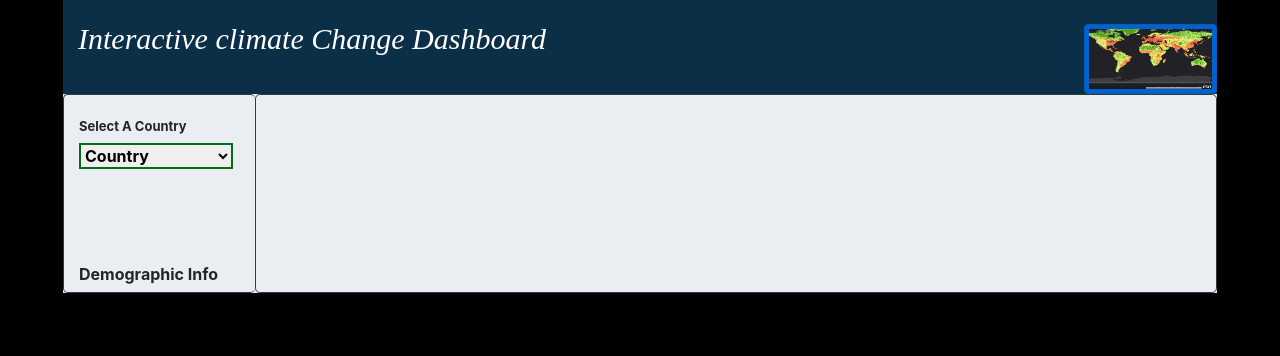
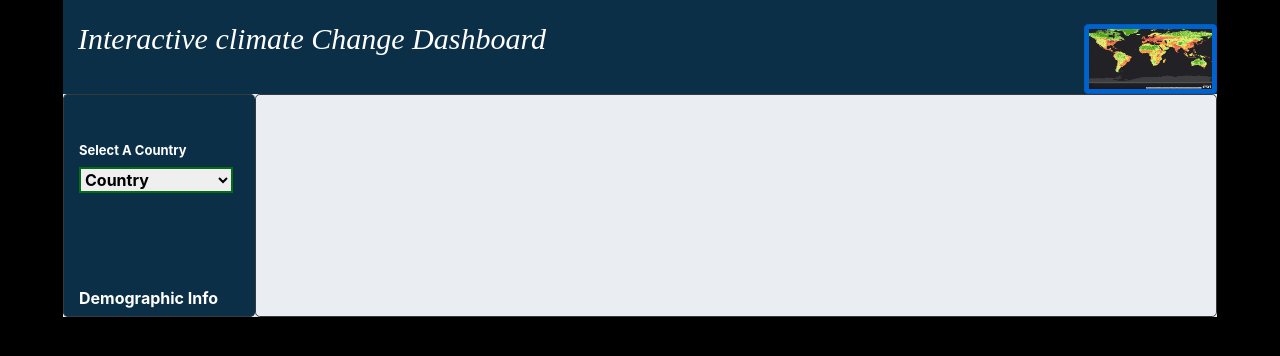
Before and after one commit to divya-gh/Climate-Interactive-Dashboard, a Flask app: page / in a window 1280 px wide. Shown: the top 356 px of the page. Run offline with Flask 2, Linux system fonts and the light colour scheme; data that the repository does not hold is empty; parts of the project's set-up code (start-up, migrations or seed data) failed here and were passed over; some libraries are stand-ins or nearby versions.

Commit message:
launch.js

```diff
--- a/static/css/style.css
+++ b/static/css/style.css
@@ -10,7 +10,9 @@ body {
     background-color:rgb(234, 237, 241);
 }
 
-
+.col-color {
+    background-color:rgb(11,47,71);
+}
 .set_font_size{
     word-wrap: break-word;
     -webkit-hyphens: auto;
@@ -29,6 +31,7 @@ body {
 }
 .panel_font {
     font-size:1vw;
+    color:white;
     font-weight:bold;
     padding:1vw;
     font-family:georgia;
--- a/static/js/launch.js
+++ b/static/js/launch.js
@@ -64,7 +64,7 @@ function demoInfo(country) {
             return obj = {'Country':obj.Country,
                           "Population":obj.Population,
                           "Avg Temp Change":obj['Avg Temp Change'],
-                          "Avg Co2 Emission,":obj['Avg Co2 Change'],
+                          "Avg Co2 Emission":obj['Avg Co2 Change'],
                           "Land Size":obj['Land Size'],
                           "Lat":obj.Lat,
                           "Lon":obj.Lng
--- a/templates/index.html
+++ b/templates/index.html
@@ -38,9 +38,9 @@
     </div>
     <!--row 2-->
     <div class="row row ml-5 mr-5 bc_color-w">
-      <div class="col-2  border border-dark border-right-0 rounded-lg">
-        <div class="mt-4" style="font-weight:bold;">
-          <h5 style="font-weight:bold;font-size:13px;">Select A Country</h5>
+      <div class="col-2  border border-dark border-right-0 rounded-lg col-color">
+        <div class="mt-5" style="font-weight:bold;">
+          <h5 style="font-weight:bold;font-size:13px;color:white;">Select A Country</h5>
           <select id="selDataset" class="dropdown">
           </select>
         </div>
@@ -49,7 +49,7 @@
             <div class="col-12 mt-5 p-0">
               <div class="panel panel-primary">
                 <div class="panel-heading">
-                  <h3 class="panel-title mt-5" style="font-weight:bold;font-size:16px;">Demographic Info</h3>
+                  <h3 class="panel-title mt-5" style="font-weight:bold;font-size:16px;color:white;">Demographic Info</h3>
                 </div>
                 <div id="demo-info" class="panel-body font-weight-bolder"></div>
               </div>
```
Also changed, not shown: Images/Demo_infoBy_Country.jpg (added).
